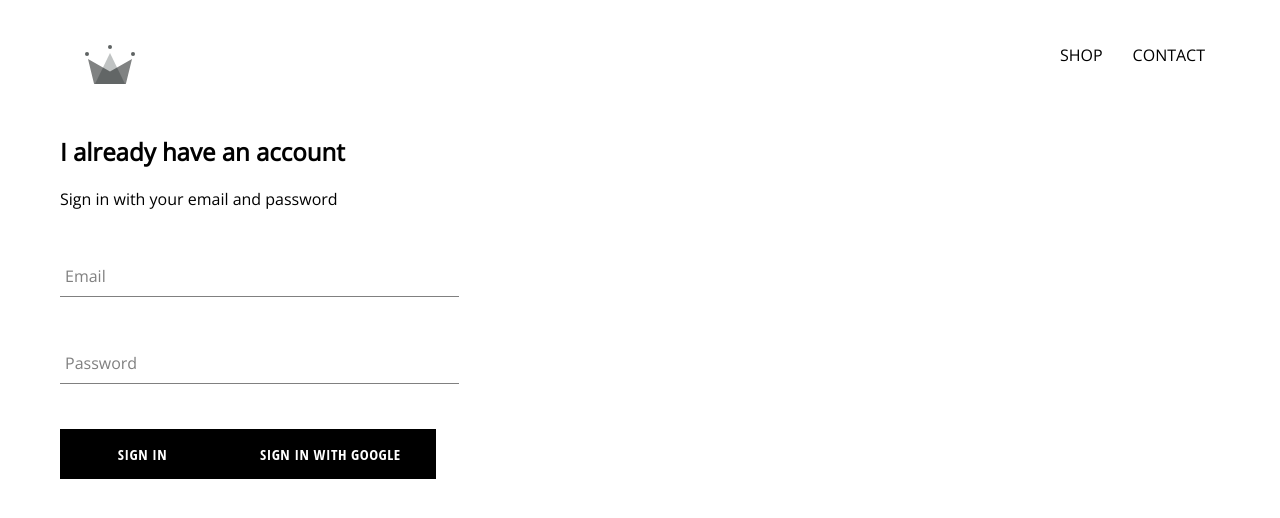
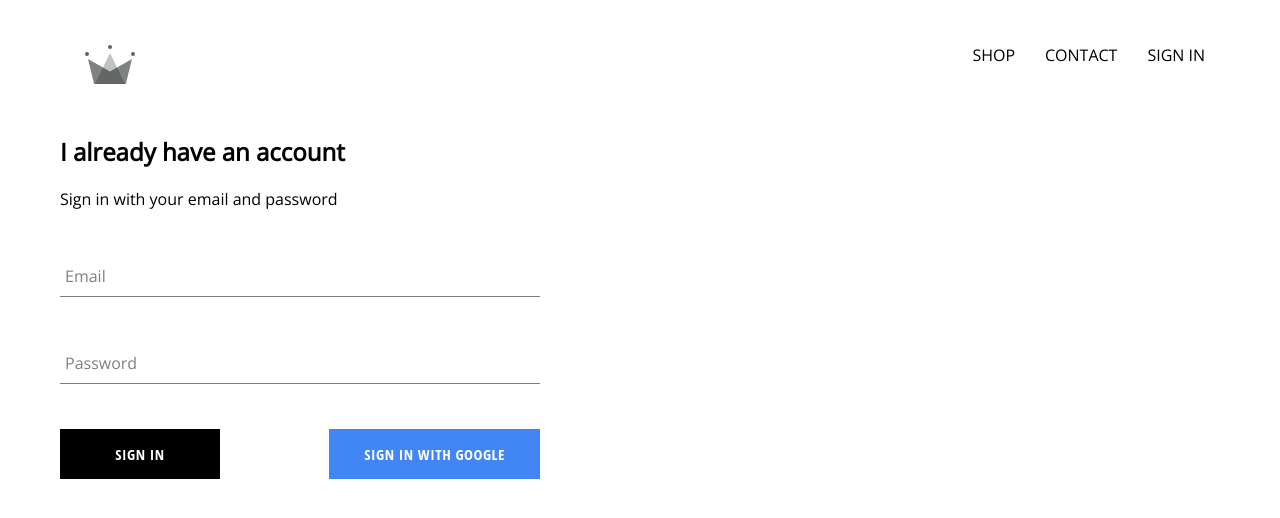
Before and after one commit to DarkB0t776/clothes-show-react, a React (Create React App) app: page /authentication in a window 1280 px wide. Shown: the top 518 px of the page. Built offline with nearby package versions, Linux system fonts and the light colour scheme; no server answers; the HTML template or start-up script is replaced by a standard one.

Commit message:
added firebase database

```diff
--- a/src/App.css
+++ b/src/App.css
@@ -1,3 +1,7 @@
+* {
+  box-sizing: border-box;
+}
+
 body {
   font-family: 'Open Sans', sans-serif;
   padding: 20px 60px;
--- a/src/App.js
+++ b/src/App.js
@@ -1,4 +1,4 @@
-import React from 'react';
+import React, { useState, useEffect } from 'react';
 import { Switch, Route } from 'react-router-dom';
 
 import './App.css';
@@ -7,10 +7,25 @@
 import AuthenticationPage from './pages/authentication/authentication';
 import Header from './components/header/header';
 
+import { auth, createUserDocument } from './firebase/firebase';
+
 function App() {
+
+  const [currentUser, setCurrentUser] = useState(null);
+
+  useEffect(() => {
+    const unsubscribe = auth.onAuthStateChanged(async user => {
+      createUserDocument(user);
+      // setCurrentUser(user);
+      // console.log(user);
+    });
+
+    return unsubscribe;
+  }, []);
+
   return (
     <div>
-      <Header />
+      <Header currentUser={currentUser} />
       <Switch>
         <Route exact path="/" component={HomePage} />
         <Route exact path="/shop" component={ShopPage} />
--- a/src/components/custom-button/custom-button.jsx
+++ b/src/components/custom-button/custom-button.jsx
@@ -2,8 +2,11 @@
 
 import './custom-button.scss'
 
-const CustomButton = ({ children, ...otherProps }) => (
-  <button className="custom-button" {...otherProps}>
+const CustomButton = ({ children, isGoogleSignIn, ...otherProps }) => (
+  <button
+    className={`${isGoogleSignIn ? 'google-sign-in' : ''} custom-button`}
+    {...otherProps}
+  >
     {children}
   </button>
 )
--- a/src/components/custom-button/custom-button.scss
+++ b/src/components/custom-button/custom-button.scss
@@ -1,5 +1,5 @@
 .custom-button {
-  min-width: 165px;
+  min-width: 160px;
   width: auto;
   height: 50px;
   letter-spacing: 0.5px;
@@ -19,4 +19,14 @@
     color: black;
     border: 1px solid black;
   }
+
+  &.google-sign-in {
+    background-color: #4285f4;
+    color: white;
+
+    &:hover {
+      background-color: #357ae8;
+      border: none;
+    }
+  }
 }
--- a/src/components/header/header.jsx
+++ b/src/components/header/header.jsx
@@ -1,10 +1,11 @@
 import React from 'react';
 import { Link } from 'react-router-dom';
+import { auth } from '../../firebase/firebase';
 
 import { ReactComponent as Logo } from '../../assets/crown.svg';
 import './header.scss';
 
-const Header = () => (
+const Header = ({ currentUser }) => (
   <div className="header">
     <Link to="/" className="logo-container">
       <Logo className="logo" />
@@ -12,6 +13,23 @@
     <div className="options">
       <Link to="/shop" className="option">SHOP</Link>
       <Link to="/contact" className="option">CONTACT</Link>
+      {
+        currentUser
+          ?
+          <span
+            className="option"
+            onClick={() => auth.signOut()}
+          >
+            SIGN OUT
+          </span>
+          :
+          <Link
+            className="option"
+            to="/authentication"
+          >
+            SIGN IN
+          </Link>
+      }
     </div>
   </div>
 )
--- a/src/components/header/header.scss
+++ b/src/components/header/header.scss
@@ -20,6 +20,7 @@
 
     .option {
       padding: 10px 15px;
+      cursor: pointer;
     }
   }
 }
--- a/src/components/sign-in/sign-in.jsx
+++ b/src/components/sign-in/sign-in.jsx
@@ -49,8 +49,10 @@
           required
           label="Password"
         />
-        <CustomButton type="submit">Sign In</CustomButton>
-        <CustomButton onClick={signInWithGoogle}>Sign In With Google</CustomButton>
+        <div className="buttons">
+          <CustomButton type="submit">Sign In</CustomButton>
+          <CustomButton onClick={signInWithGoogle} isGoogleSignIn>Sign In With Google</CustomButton>
+        </div>
       </form>
     </div>
   );
--- a/src/components/sign-in/sign-in.scss
+++ b/src/components/sign-in/sign-in.scss
@@ -1,9 +1,14 @@
 .sign-in {
-  width: 30vw;
+  width: 480px;
   display: flex;
   flex-direction: column;
 
   .title {
     margin: 10px 0;
   }
+
+  .buttons {
+    display: flex;
+    justify-content: space-between;
+  }
 }
--- a/src/firebase/firebase.js
+++ b/src/firebase/firebase.js
@@ -13,6 +13,30 @@
   measurementId: "G-PQSX75EC1E"
 };
 
+export const createUserDocument = async (userAuth, additionalData) => {
+  if (!userAuth) return;
+
+  const userRef = firestore.doc(`users/${userAuth.uid}`);
+  const snapshot = await userRef.get();
+
+  if (!snapshot.exists) {
+    const { displayName, email } = userAuth;
+    const createdAt = new Date();
+    try {
+      await userRef.set({
+        displayName, email,
+        createdAt,
+        ...additionalData
+      });
+    } catch (err) {
+      console.log('Error creating user', err.message);
+    }
+  }
+
+  return userRef;
+
+};
+
 firebase.initializeApp(config);
 
 export const auth = firebase.auth();
```
